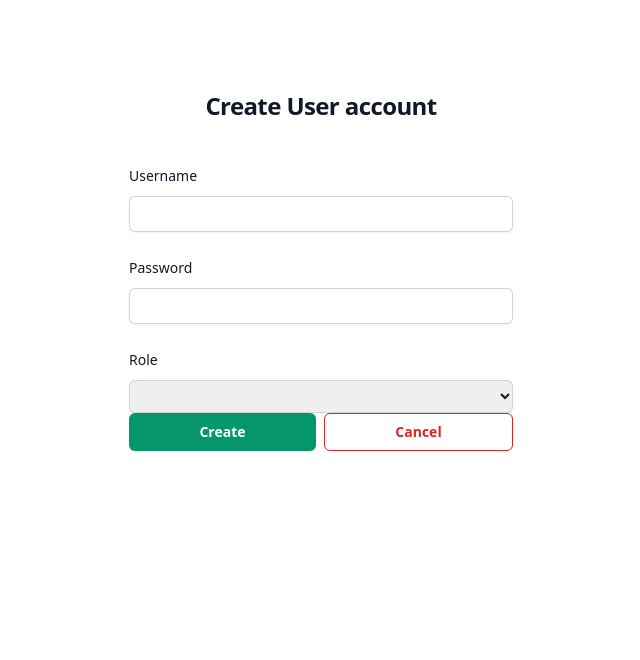
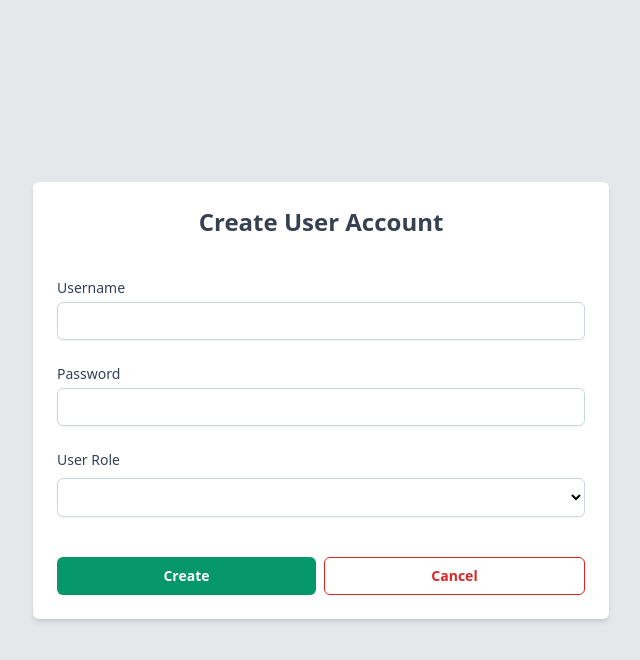
Before and after one commit to sawehkalanephaung/ApartEase-Frontend, a Vue app: page /signup in a window 1280 px wide. Shown: the top 660 px of the page, without its empty margins (319-959 px from the left). Built offline with nearby package versions, Linux system fonts and the light colour scheme.

Commit message:
change signup form

```diff
--- a/src/components/SignupForm.vue
+++ b/src/components/SignupForm.vue
@@ -1,43 +1,41 @@
+
 <template>
-  <div class="flex min-h-full flex-1 flex-col justify-center px-6 py-12 lg:px-8">
-    <div class="sm:mx-auto sm:w-full sm:max-w-sm">
-      <h2 class="mt-10 text-center text-2xl font-bold leading-9 tracking-tight text-gray-900">Create User account</h2>
-    </div>
-    <div class="mt-10 sm:mx-auto sm:w-full sm:max-w-sm">
-      <!-- create user form -->
-      <form @submit.prevent="signup" class="space-y-6" action="#" method="POST">
-        <div class>
-          <div class="flex items-center justify-between">
-            <label for="username" class="block text-sm font-medium leading-6 text-gray-900">Username</label>
-          </div>
-          <div class="mt-2">
-            <input id="username" name="username" type="text" autocomplete="username" required="" v-model="username" class="block w-full rounded-md border-0 py-1.5 p-3 text-gray-900 shadow-sm ring-1 ring-inset ring-gray-300 placeholder:text-gray-400 focus:ring-2 focus:ring-inset focus:ring-emerald-600 sm:text-sm sm:leading-6" />
-          </div>
+  <div class="flex items-center justify-center h-screen px-6 bg-gray-200">
+    <div class="w-full max-w-xl p-6 bg-white rounded-md shadow-md">
+      <div class="flex items-center justify-center">
+        <span class="text-2xl font-semibold text-gray-700">Create User Account</span>
       </div>
 
-      <div class="mt-6">
-          <div class="flex items-center justify-between">
-            <label type="password" for="password" class="block text-sm font-medium leading-6 text-gray-900">Password</label>
-          </div>
+      <form class="mt-10" @submit.prevent="signup">
+        <label class="block">
+            <span class="block text-sm font-medium text-slate-700">Username</span>
+            <input type="text" v-model="username" class="mt-1 block w-full px-3 py-2 bg-white border border-slate-300 rounded-md text-sm shadow-sm placeholder-slate-400
+              focus:outline-none focus:border-sky-500 focus:ring-1 focus:ring-blue-500
+
+            "/>
+          </label>
+
+          <label class="block mt-6">
+            <span class="block text-sm font-medium text-slate-700">Password</span>
+            <input type="password" v-model="password" class="mt-1 block w-full px-3 py-2 bg-white border border-slate-300 rounded-md text-sm shadow-sm placeholder-slate-400
+              focus:outline-none focus:border-sky-500 focus:ring-1 focus:ring-blue-500
+
+            "/>
+          </label>
+
+          <div class="block mt-6">
+            <span for="role" class="block text-sm font-medium text-slate-700">User Role</span>
           <div class="mt-2">
-            <input id="username" name="username" type="text" autocomplete="username" required="" v-model="username" class="block w-full rounded-md border-0 py-1.5 p-3 text-gray-900 shadow-sm ring-1 ring-inset ring-gray-300 placeholder:text-gray-400 focus:ring-2 focus:ring-inset focus:ring-emerald-600 sm:text-sm sm:leading-6" />
-          </div>
-      </div>
-        <div class="mt-6">
-        <!-- user role -->
-        <div>
-          <div class="flex items-center justify-between">
-            <label for="role" class="block text-sm font-medium leading-6 text-gray-900">Role</label>
-          </div>
-          <div class="mt-2">
-            <select id="role" name="role" required v-model="role" class="block w-full rounded-md border-0 py-1.5 p-3 text-gray-900 shadow-sm ring-1 ring-inset ring-gray-300 focus:ring-2 selection:focus:ring-inset focus:ring-emerald-600 sm:text-sm sm:leading-6">
+            <select id="role" name="role" required v-model="role" class="mt-1 block w-full px-3 py-2 bg-white border border-slate-300 rounded-md text-sm shadow-sm placeholder-slate-400
+              focus:outline-none focus:border-sky-500 focus:ring-1 focus:ring-blue-500
+            ">
               <option value="User">User</option>
               <option value="Admin">Admin</option>
             </select>
           </div>
         </div>
-
-        <div class="flex justify-between">
+        <div class="mt-10">
+          <div class="flex justify-between">
           <button type="submit" class="flex-1 rounded-md bg-emerald-600 px-3 py-1.5 text-sm font-semibold leading-6 text-white shadow-sm hover:bg-emerald-500 focus-visible:outline focus-visible:outline-2 focus-visible:outline-offset-2 focus-visible:outline-emerald-600">
             Create
           </button>
@@ -47,7 +45,7 @@
         </div>
         </div>
       </form>
-      <p>{{ message }}</p>
+      <p v-if="message" class="text-red-500">{{ message }}</p>
     </div>
   </div>
 </template>
```
